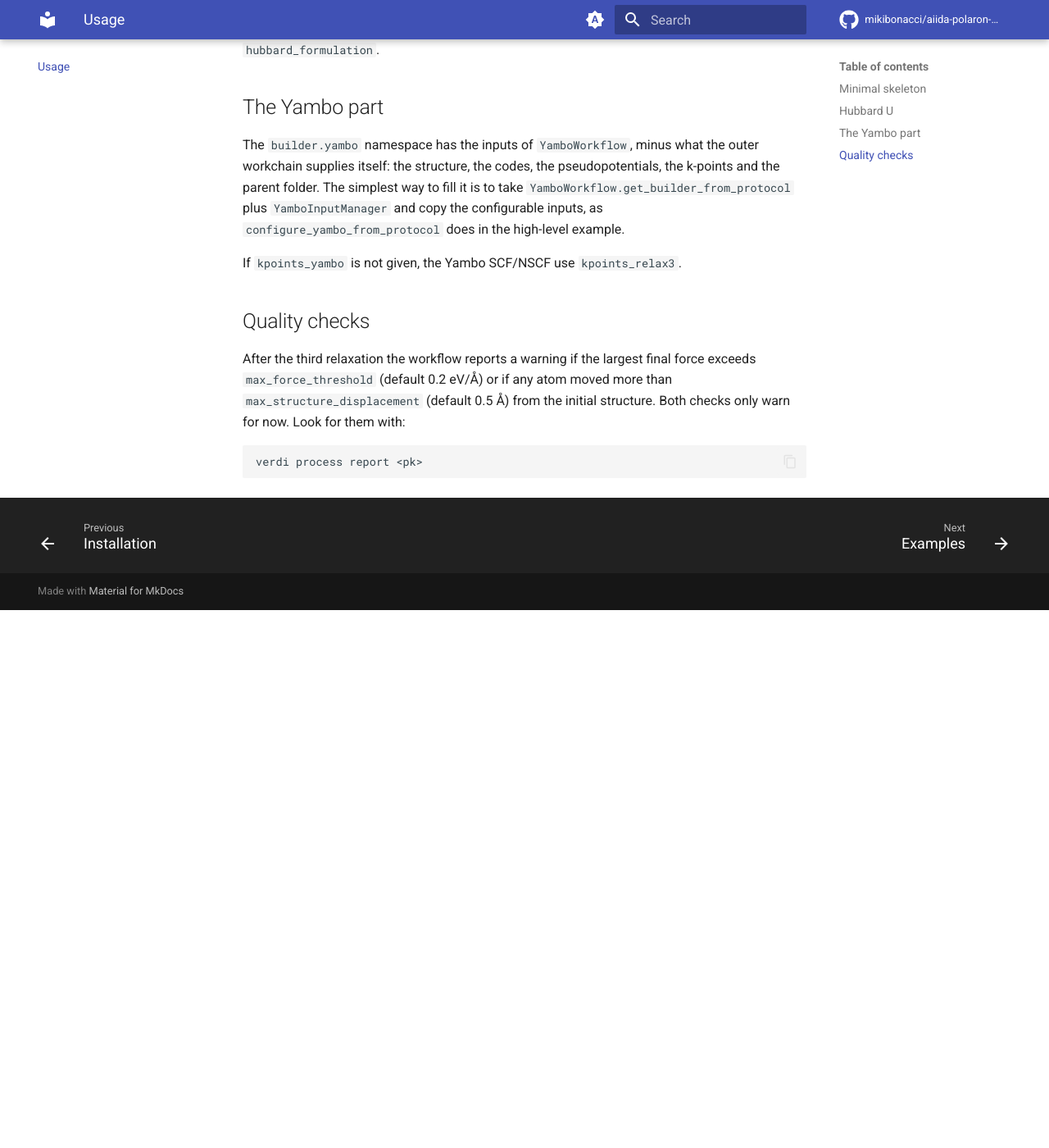
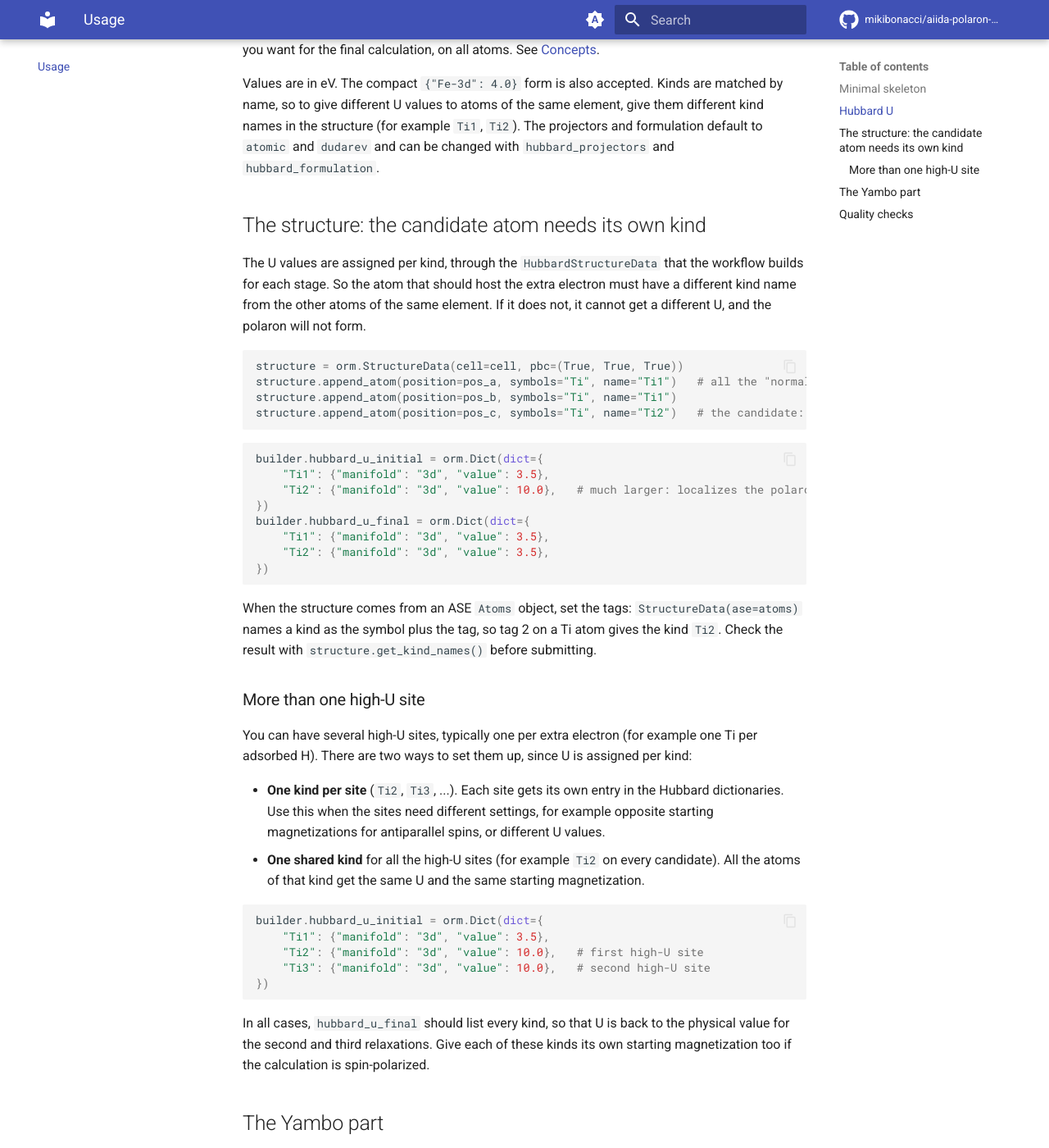
Before and after one commit to mikibonacci/aiida-polaron-MBPT, an MkDocs documentation site: the page built from docs/usage.md, in a window 1280 px wide and 1400 px high, scrolled down 1205 px. Shown: the whole window at 82% size. Built offline with MkDocs 1.6.1 and Material for MkDocs 9.7.7, drawn with Linux system fonts in a browser that asks for light colours; comment, search, counter and statistics services are not loaded; before the commit the page ends 1949 px from its top, so only the background shows below that; some of the changed text lies outside the part shown.

Commit message:
adding U specification

````diff
--- a/docs/usage.md
+++ b/docs/usage.md
@@ -45,7 +45,50 @@ node = submit(builder)
 orm.Dict(dict={"Fe": {"manifold": "3d", "value": 4.0}})
 ```
 
+The two dictionaries have different roles. `hubbard_u_initial` is what localizes the extra electrons and so makes the polaron form: give a much larger U to one atom per additional electron (for example one Ti per H adsorbed on the slab), and the physical U to the others. The large difference is what localizes the electron and forms the polaron. `hubbard_u_final` is the U you want for the final calculation, on all atoms. See [Concepts](concepts.md#how-the-polaron-is-formed).
+
 Values are in eV. The compact `{"Fe-3d": 4.0}` form is also accepted. Kinds are matched by name, so to give different U values to atoms of the same element, give them different kind names in the structure (for example `Ti1`, `Ti2`). The projectors and formulation default to `atomic` and `dudarev` and can be changed with `hubbard_projectors` and `hubbard_formulation`.
+
+## The structure: the candidate atom needs its own kind
+
+The U values are assigned per kind, through the `HubbardStructureData` that the workflow builds for each stage. So the atom that should host the extra electron must have a different kind name from the other atoms of the same element. If it does not, it cannot get a different U, and the polaron will not form.
+
+```python
+structure = orm.StructureData(cell=cell, pbc=(True, True, True))
+structure.append_atom(position=pos_a, symbols="Ti", name="Ti1")   # all the "normal" Ti atoms
+structure.append_atom(position=pos_b, symbols="Ti", name="Ti1")
+structure.append_atom(position=pos_c, symbols="Ti", name="Ti2")   # the candidate: its own kind
+```
+
+```python
+builder.hubbard_u_initial = orm.Dict(dict={
+    "Ti1": {"manifold": "3d", "value": 3.5},
+    "Ti2": {"manifold": "3d", "value": 10.0},   # much larger: localizes the polaron
+})
+builder.hubbard_u_final = orm.Dict(dict={
+    "Ti1": {"manifold": "3d", "value": 3.5},
+    "Ti2": {"manifold": "3d", "value": 3.5},
+})
+```
+
+When the structure comes from an ASE `Atoms` object, set the tags: `StructureData(ase=atoms)` names a kind as the symbol plus the tag, so tag 2 on a Ti atom gives the kind `Ti2`. Check the result with `structure.get_kind_names()` before submitting.
+
+### More than one high-U site
+
+You can have several high-U sites, typically one per extra electron (for example one Ti per adsorbed H). There are two ways to set them up, since U is assigned per kind:
+
+- **One kind per site** (`Ti2`, `Ti3`, ...). Each site gets its own entry in the Hubbard dictionaries. Use this when the sites need different settings, for example opposite starting magnetizations for antiparallel spins, or different U values.
+- **One shared kind** for all the high-U sites (for example `Ti2` on every candidate). All the atoms of that kind get the same U and the same starting magnetization.
+
+```python
+builder.hubbard_u_initial = orm.Dict(dict={
+    "Ti1": {"manifold": "3d", "value": 3.5},
+    "Ti2": {"manifold": "3d", "value": 10.0},   # first high-U site
+    "Ti3": {"manifold": "3d", "value": 10.0},   # second high-U site
+})
+```
+
+In all cases, `hubbard_u_final` should list every kind, so that U is back to the physical value for the second and third relaxations. Give each of these kinds its own starting magnetization too if the calculation is spin-polarized.
 
 ## The Yambo part
 
````
Also changed, not shown: docs/concepts.md (+14 -2 lines), docs/examples.md (+1 -1 lines), docs/index.md (+5 -2 lines).
